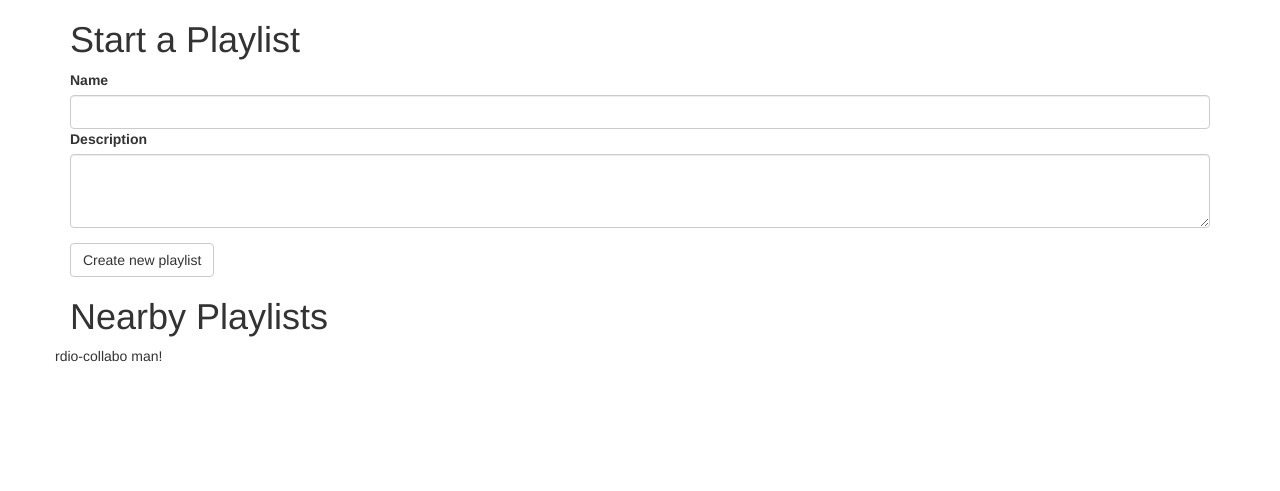
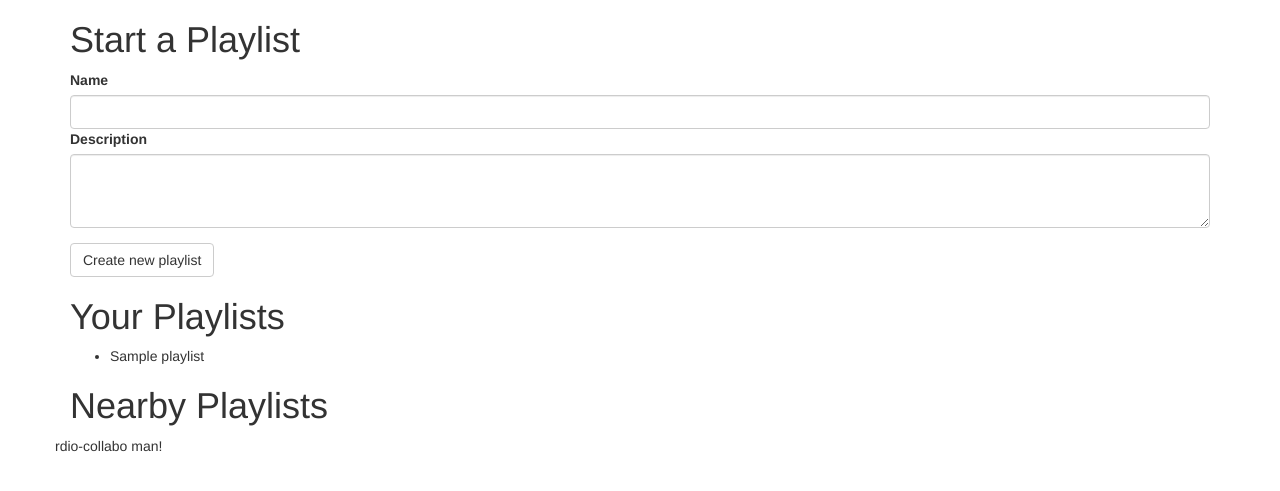
Before and after one commit to f-enye/rdio-collabo, a Flask app: template rdio_collabo/templates/index.html in a window 1280 px wide. Shown: the top 491 px of the page. Run offline with Flask 2, Linux system fonts and the light colour scheme; the template is opened without the code that fills it: most values are stand-ins (such as "Sample title", 1, 10 or a date in 2020); some libraries are stand-ins or nearby versions.

Commit message:
initial playlist retrieval

```diff
--- a/OAuthClasses/RdioOAuth.py
+++ b/OAuthClasses/RdioOAuth.py
@@ -52,7 +52,6 @@ def RdioCreatePlaylist(oauthToken, oauthTokenSecret, consumer, playlistInfo):
     #Create a playlist
     accessToken = oauth.Token(oauthToken, oauthTokenSecret)
 
-
     client = oauth.Client(consumer, accessToken)
 
     # We require the playlist name, description, and tracks.
@@ -66,6 +65,15 @@ def RdioCreatePlaylist(oauthToken, oauthTokenSecret, consumer, playlistInfo):
                                                          'tracks': " ",
                                                          'collaborationMode': RdioCollaborationModes['CollaborateAllUsers']}))
     return json.loads(content)
+
+def RdioGetPlaylists(userKey, consumer):
+    #Get playlists
+    client = oauth.Client(consumer)
+
+    response, content = client.request(RDIO_API_URL, 'POST',
+                                       urllib.urlencode({'method': 'getPlaylists', 'user': userKey}))
+    return json.loads(content)
+
 
 class RdioAuthenticator(object):
     """docstring for RdioAuthenticator"""
--- a/rdio_collabo/static/js/main.js
+++ b/rdio_collabo/static/js/main.js
@@ -32,7 +32,10 @@ app = {
        'description': description,
        'csrf_token': csrfToken },
       function(data){
-        console.log(data);
+        if(data['status'] === 'ok')
+        {
+          $("#owner-playlists").append(data['result']['name']);
+        }
     });
   },
 
--- a/rdio_collabo/templates/index.html
+++ b/rdio_collabo/templates/index.html
@@ -21,6 +21,14 @@
 	<button class="btn btn-default" type="submit">Create new playlist</button>
 </form>
 
+<h1>Your Playlists</h1>
+<!-- Your playlists displayed -->
+<ul id="owner-playlists">
+	{% for playlist in ownerPlaylists %}
+		<li>{{ playlist }}</li>
+	{% endfor %}
+</ul>
+
 <h1>Nearby Playlists</h1>
 <div id="nearby"></div>
 <!-- TODO: List nearby playlists -->
--- a/rdio_collabo/views.py
+++ b/rdio_collabo/views.py
@@ -7,7 +7,7 @@ from .models import User, Playlist
 
 
 # OAuth related functions.
-from OAuthClasses.RdioOAuth import GetRequestTokenCredentials, CreateLoginString, CreateRequestToken, GetAccessTokenCredentials, RdioGetCurrentUser, RdioCreatePlaylist
+from OAuthClasses.RdioOAuth import GetRequestTokenCredentials, CreateLoginString, CreateRequestToken, GetAccessTokenCredentials, RdioGetCurrentUser, RdioCreatePlaylist, RdioGetPlaylists
 
 
 #################Template Rendering Functions##############
@@ -15,7 +15,13 @@ from OAuthClasses.RdioOAuth import GetRequestTokenCredentials, CreateLoginString
 @app.route('/index')
 @login_required
 def Index():
-    return render_template('index.html')
+    playlists = RdioGetPlaylists(g.user.client_key, rdioOAuth.consumer)
+    ownerPlaylists = [playlist['name'] for playlist in playlists['result']['owned']]
+    return render_template('index.html', ownerPlaylists=ownerPlaylists)
+
+@app.route('/playlists', methods=['GET'])
+def  GetPlaylists():
+    return jsonify(RdioGetPlaylists(g.user.client_key, rdioOAuth.consumer))
 
 @app.route('/playlists/create', methods=['POST'])
 def CreatePlaylist():
```
